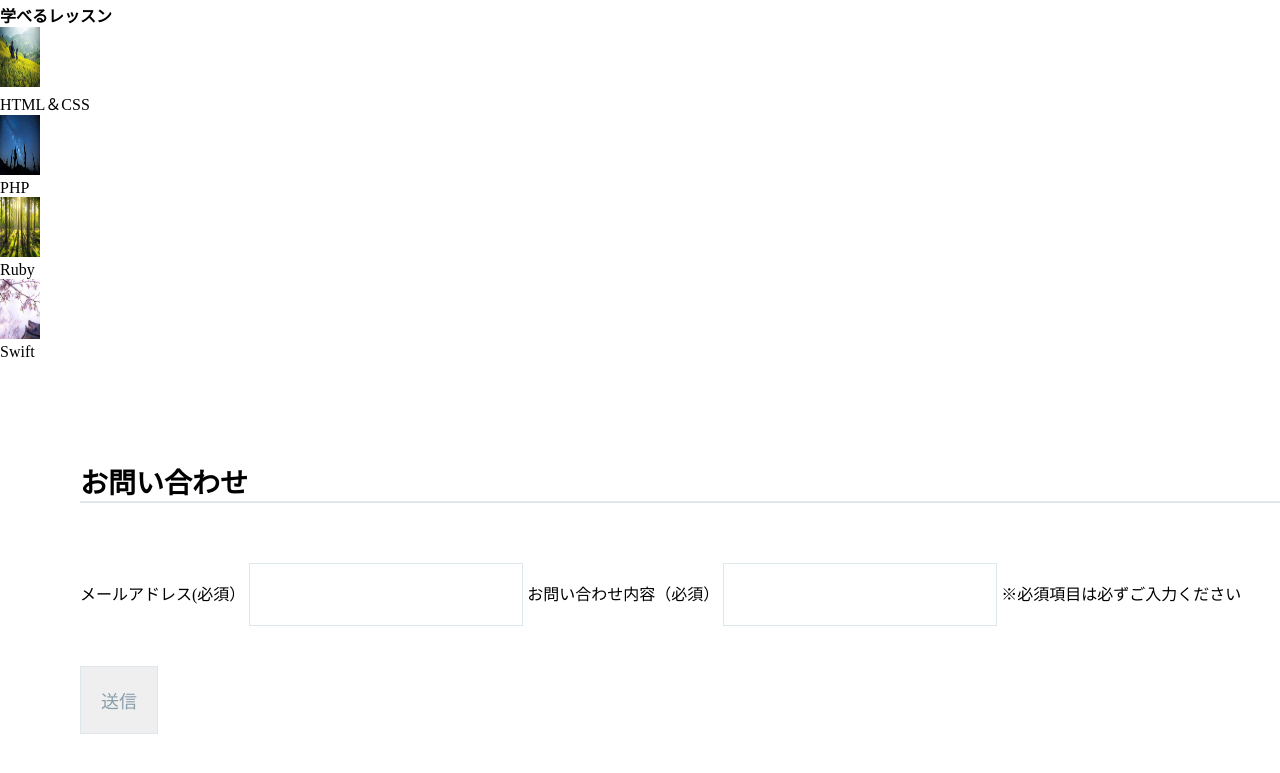
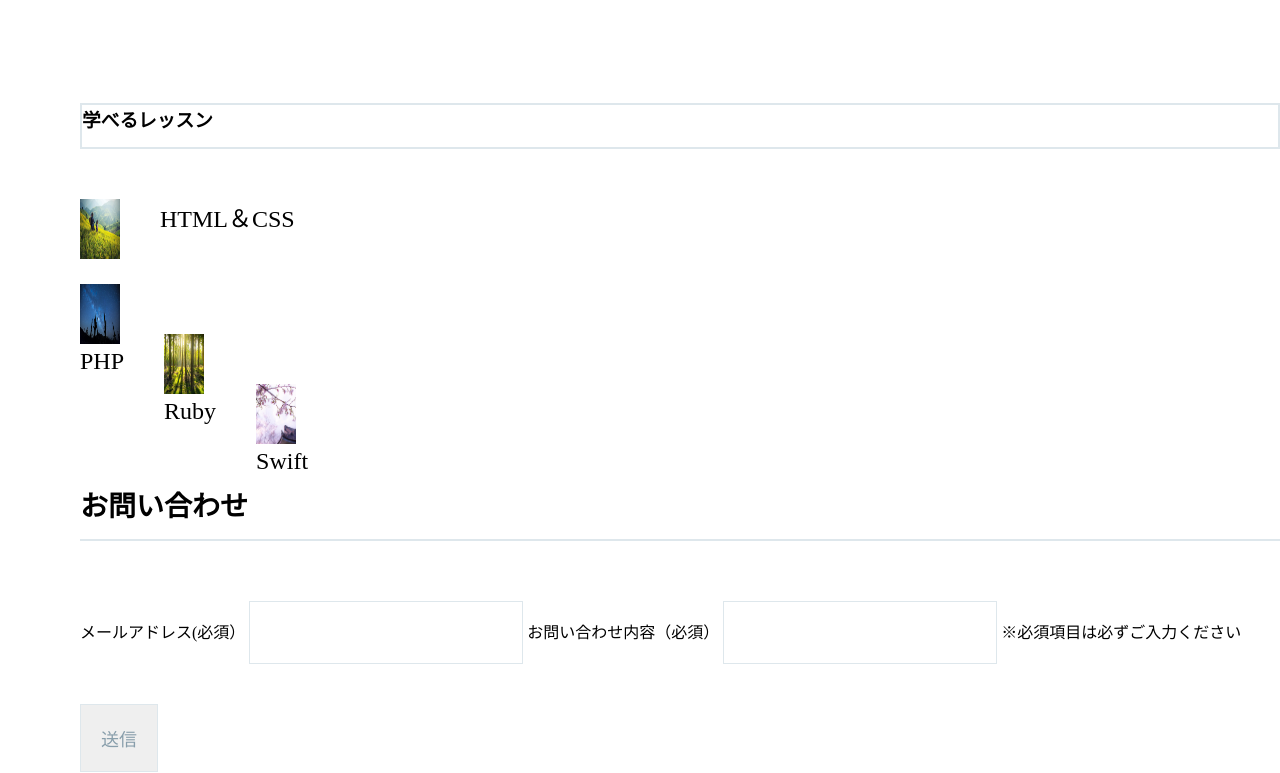
Before and after one commit to hojokaban/pro-html-1, a plain HTML site: page index.html in a window 1280 px wide. Shown: the part 109-882 px from the top of the page. Drawn offline with Linux system fonts and the light colour scheme.

Commit message:
content is done

```diff
--- a/index.css
+++ b/index.css
@@ -14,26 +14,41 @@
 }
 .head-link{}
 
+main{
+	margin-left: 80px;
+}
 .a{
 }
 .a-head{}
 .a-sub{}
 
 .b{
+	margin-top: 100px;
 }
-.b-boxes{}
-.box{}
-.b-name{}
+.b-head{
+	font-size: : 28px;
+	border: 2px solid #dee7ec;
+	padding-bottom: 15px;
+}
+.b-boxes{
+	padding-top: 50px;
+}
+.box{
+	float: left;
+	margin-right: 40px;
+}
+.b-name{
+	font-size: 24px;
+}
 
 .c{
-	margin-left: 80px;
 	margin-top: 100px;
 	margin-bottom: 100px;
 }
 .c-head{
 	font-size: 28px;
 	border-bottom: 2px solid #dee7ec;
-	margin-bottom: 15px;
+	padding-bottom: 15px;
 }
 form{
 	margin-top: 50px;
--- a/index.html
+++ b/index.html
@@ -19,10 +19,12 @@
 			<h2 class="a-sub">プログラミングの世界へようこそ</h2>
 		</div>
 		<div class="b">
-			<h4>学べるレッスン</h4>
-			<div class="b-boxes">
+			<h3 class="b-head">学べるレッスン</h3>
+			<div class="b-boxes clearfix">
 				<div class="box">
 					<img src="img/asia.jpg" height="60" width="40">
+				</div>
+				<div>
 					<p class="b-name">HTML＆CSS</p>
 				</div>
 				<div class="b-boxes">
@@ -43,7 +45,7 @@
 						</div>
 					</div>
 					<div class="c">
-			<h3 class="c-head">お問い合わせ</h4>
+						<h3 class="c-head">お問い合わせ</h3>
 						<form>
 							<label>メールアドレス(必須）</label>
 							<input type="text">
```
Lines whose indentation alone changed are shown as unchanged.
